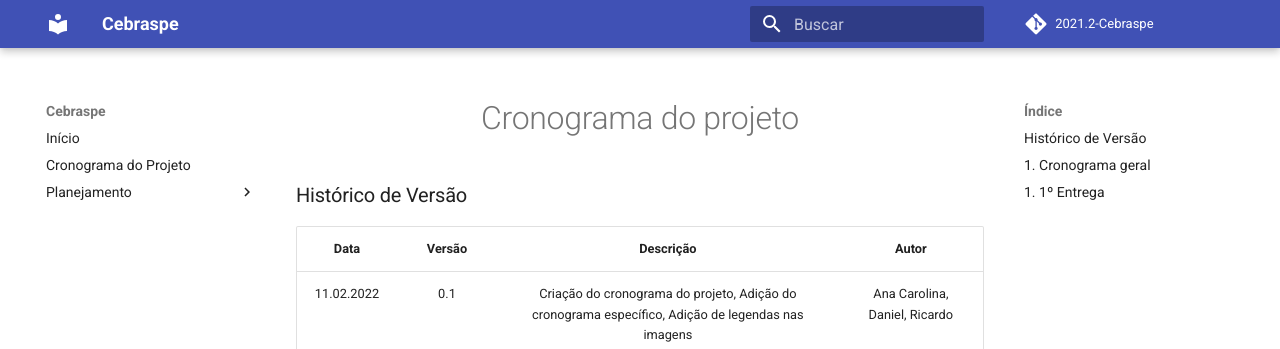
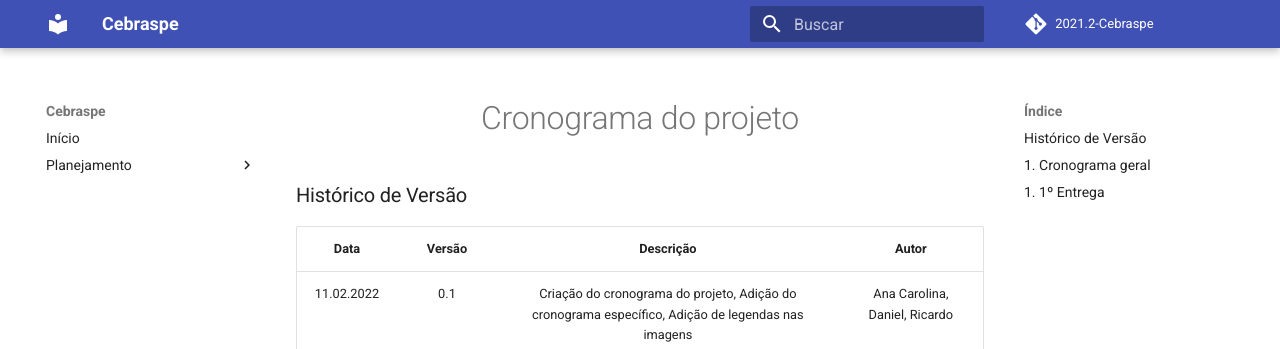
Before and after one commit to Interacao-Humano-Computador/2021.2-Cebraspe, an MkDocs documentation site: the page built from docs/Planejamento/Cronograma/Cronograma.md, in a window 1280 px wide. Shown: the top 349 px of the page. Built offline with MkDocs 1.6.1 and Material for MkDocs 9.7.7, drawn with Linux system fonts in a browser that asks for light colours; comment, search, counter and statistics services are not loaded.

Commit message:
Correção do arquivo mkdocs

```diff
--- a/mkdocs.yml
+++ b/mkdocs.yml
@@ -6,7 +6,6 @@ repo_url: 'https://github.com/Interacao-Humano-Computador/2021.2-Cebraspe'
 
 nav:
   - Início: index.md
-  - Cronograma do Projeto: Cronograma/Cronograma.md
   - Planejamento:
     - Ferramentas: Planejamento/Ferramentas/ferramentas.md
     - Sites Avaliados: Planejamento/Sites/sites.md
```
